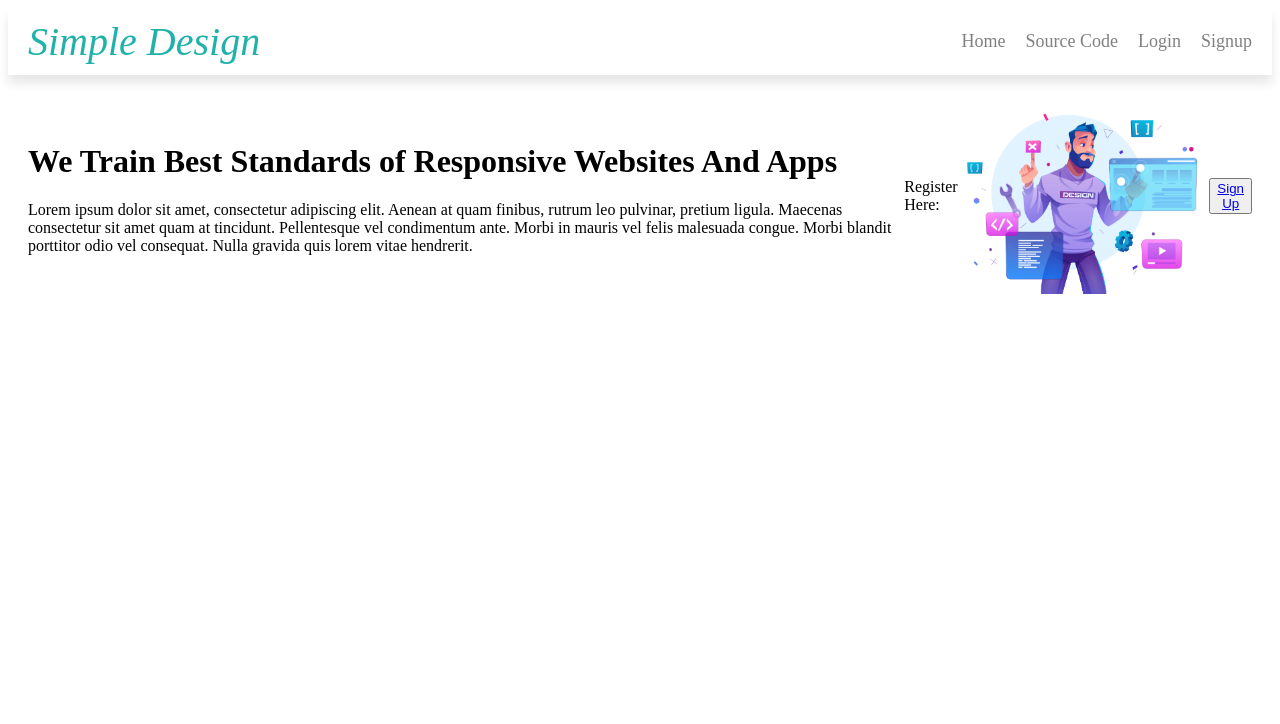
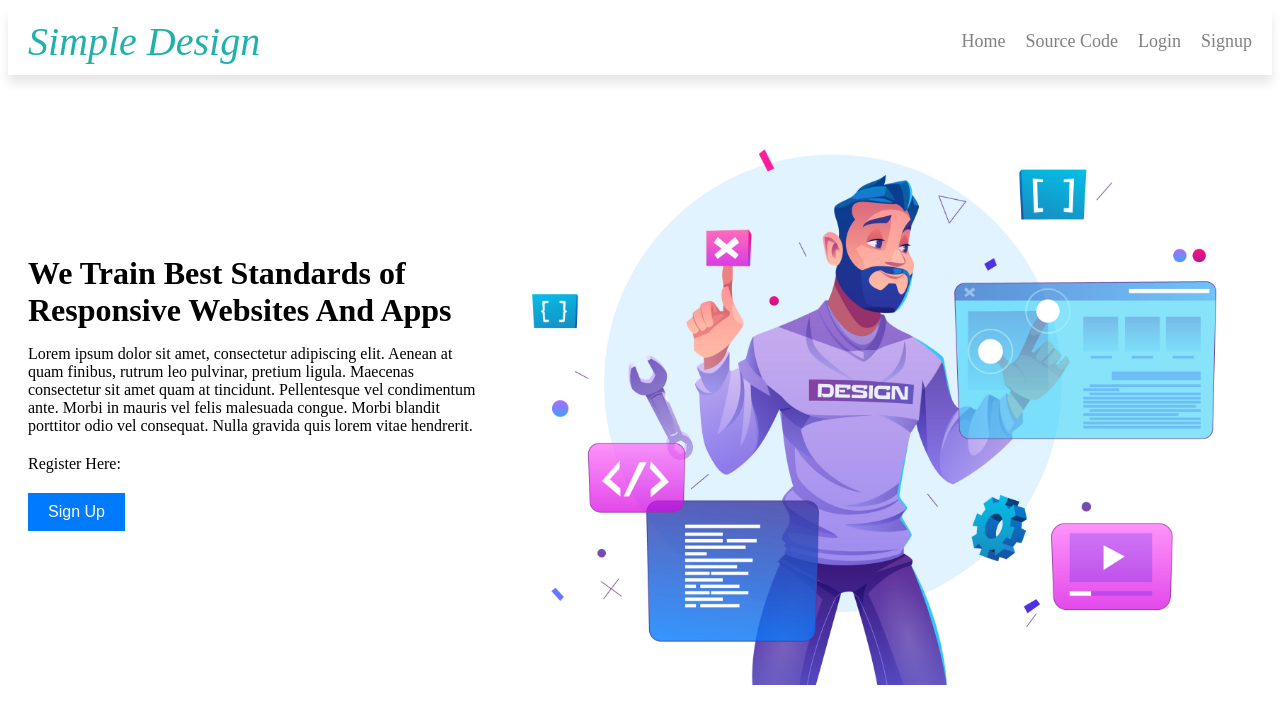
Before and after one commit to HikmaAnwar/simple-react-design, a React (Create React App) app: page / in a window 1280 px wide. Shown: the top 724 px of the page. Built offline with nearby package versions, Linux system fonts and the light colour scheme.

Commit message:
feat: added a css file for the home page

```diff
--- a/src/allStylesAndComponents/home.jsx
+++ b/src/allStylesAndComponents/home.jsx
@@ -4,13 +4,13 @@ import myHomeImage from "./home.jpg";
 import styles from "./home.module.css";
 
 const Home = () => {
-    const [buttonClicked, setButtonClicked] =useState(false);
+    const [buttonClicked, setButtonClicked] = useState(false);
 
-    const handeleButtonClick = () =>{
+    const handleButtonClick = () => {
         setButtonClicked(true);
     };
 
-    return(
+    return (
         <div className={styles.container}>
             <div className={styles.paragraph}>
                 <h1>We Train Best Standards of Responsive Websites And Apps</h1>
@@ -18,16 +18,16 @@ const Home = () => {
                 rutrum leo pulvinar, pretium ligula. Maecenas consectetur sit amet quam at tincidunt.
                 Pellentesque vel condimentum ante. Morbi in mauris vel felis malesuada congue.
                 Morbi blandit porttitor odio vel consequat. Nulla gravida quis lorem vitae hendrerit.</p>
-             </div>
                 <p>Register Here:</p>
-            <div className={styles.imageContainer}>
-                <img src = {myHomeImage} />
+                <button onClick={handleButtonClick}>
+                    <Link to="/signup">Sign Up</Link>
+                </button>
             </div>
 
-             <button> <Link to="/signup" onClick={handeleButtonClick}>Sign Up</Link></button>
+            <div className={styles.imageContainer}>
+                <img src={myHomeImage} alt="Home" />
             </div>
-
-
+        </div>
     );
 };
 
--- a/src/allStylesAndComponents/home.module.css
+++ b/src/allStylesAndComponents/home.module.css
@@ -2,20 +2,42 @@
     display: flex;
     justify-content: space-between;
     align-items: center;
-    margin: 20px;
-}
+    padding: 20px;
+  }
 
-.imageContainer {
-    width: 50%;
-    text-align: center;
-}
+  .paragraph {
+    flex: 1;
+    padding-right: 20px;
+  }
 
-.imageContainer img {
-    max-width: 100%;
-    height: auto;
-}
+  .imageContainer {
+    flex: 1;
+  }
 
-.pargraphContainer {
-    width: 50%;
-    padding: 20px;
-}
+  h1 {
+    font-size: 2rem;
+    margin-bottom: 10px;
+  }
+
+  p {
+    margin-bottom: 20px;
+  }
+
+  button {
+    background-color: #007BFF;
+    color: white;
+    border: none;
+    padding: 10px 20px;
+    cursor: pointer;
+    font-size: 1rem;
+    margin-bottom: 20px;
+  }
+
+  button a {
+    color: white;
+    text-decoration: none;
+  }
+
+  button a:hover {
+    text-decoration: underline;
+  }
```
Lines whose indentation alone changed are shown as unchanged.
